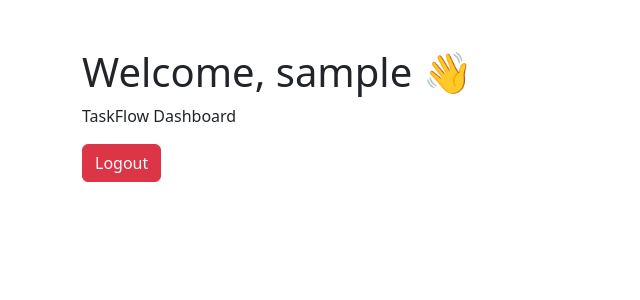
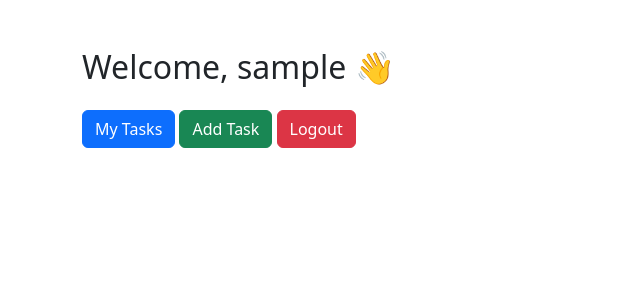
Before and after one commit to Aboubacarabdoufannareme/task-management-system, a Flask app: page / in a window 1280 px wide. Shown: the top 300 px of the page, without its empty margins (0-640 px from the left). Run offline with Flask 3, Linux system fonts and the light colour scheme; the visitor is signed in with stand-in values (Sample User, id 1).

Commit message:
Sprint 4 - Task CRUD functionality

```diff
--- a/app.py
+++ b/app.py
@@ -17,6 +17,8 @@ from flask_login import (
 from config import Config
 from extensions import db, login_manager
 from models import User
+from models import User, Task
+from datetime import datetime
 
 app = Flask(__name__)
 app.config.from_object(Config)
@@ -36,6 +38,91 @@ def load_user(user_id):
 @login_required
 def dashboard():
     return render_template("dashboard.html")
+
+
+@app.route("/tasks")
+@login_required
+def tasks():
+
+    tasks = (
+        Task.query.filter_by(user_id=current_user.id)
+        .order_by(Task.created_at.desc())
+        .all()
+    )
+
+    return render_template(
+        "tasks.html",
+        tasks=tasks,
+    )
+
+
+@app.route("/tasks/add", methods=["GET", "POST"])
+@login_required
+def add_task():
+
+    if request.method == "POST":
+        task = Task(
+            title=request.form["title"],
+            description=request.form["description"],
+            priority=request.form["priority"],
+            status=request.form["status"],
+            due_date=datetime.strptime(request.form["due_date"], "%Y-%m-%d").date(),
+            user_id=current_user.id,
+        )
+
+        db.session.add(task)
+
+        db.session.commit()
+
+        flash("Task created successfully!", "success")
+
+        return redirect(url_for("tasks"))
+
+    return render_template("add_task.html")
+
+
+@app.route("/tasks/edit/<int:id>", methods=["GET", "POST"])
+@login_required
+def edit_task(id):
+
+    task = Task.query.filter_by(id=id, user_id=current_user.id).first_or_404()
+
+    if request.method == "POST":
+        task.title = request.form["title"]
+
+        task.description = request.form["description"]
+
+        task.priority = request.form["priority"]
+
+        task.status = request.form["status"]
+
+        task.due_date = datetime.strptime(request.form["due_date"], "%Y-%m-%d").date()
+
+        db.session.commit()
+
+        flash("Task updated!", "success")
+
+        return redirect(url_for("tasks"))
+
+    return render_template(
+        "edit_task.html",
+        task=task,
+    )
+
+
+@app.route("/tasks/delete/<int:id>")
+@login_required
+def delete_task(id):
+
+    task = Task.query.filter_by(id=id, user_id=current_user.id).first_or_404()
+
+    db.session.delete(task)
+
+    db.session.commit()
+
+    flash("Task deleted.", "success")
+
+    return redirect(url_for("tasks"))
 
 
 @app.route("/register", methods=["GET", "POST"])
--- a/templates/dashboard.html
+++ b/templates/dashboard.html
@@ -4,26 +4,32 @@
 
 {% block content %}
 
-<h1>
+<h2 class="mb-4">
 
-    Welcome,
+    Welcome, {{ current_user.username }} 👋
 
-    {{ current_user.username }}
+</h2>
 
-    👋
+<div class="mb-4">
 
-</h1>
+    <a href="{{ url_for('tasks') }}" class="btn btn-primary">
 
-<p>
+        My Tasks
 
-    TaskFlow Dashboard
+    </a>
 
-</p>
+    <a href="{{ url_for('add_task') }}" class="btn btn-success">
 
-<a href="{{ url_for('logout') }}" class="btn btn-danger">
+        Add Task
 
-    Logout
+    </a>
 
-</a>
+    <a href="{{ url_for('logout') }}" class="btn btn-danger">
+
+        Logout
+
+    </a>
+
+</div>
 
 {% endblock %}
```
Also changed, not shown: templates/add_task.html (+75 -0 lines), templates/edit_task.html (+50 -0 lines), templates/tasks.html (+86 -0 lines).
